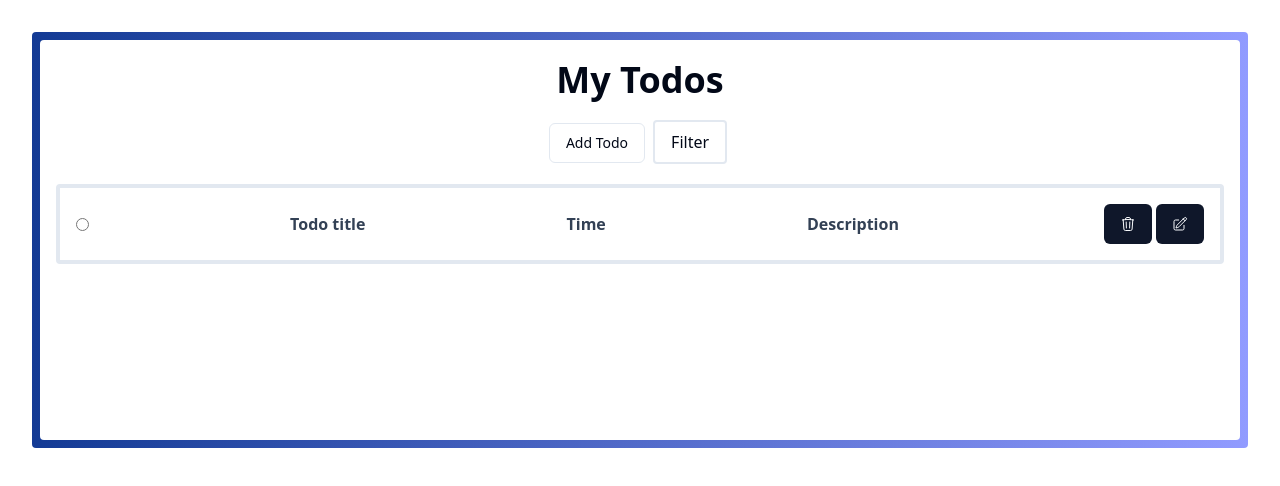
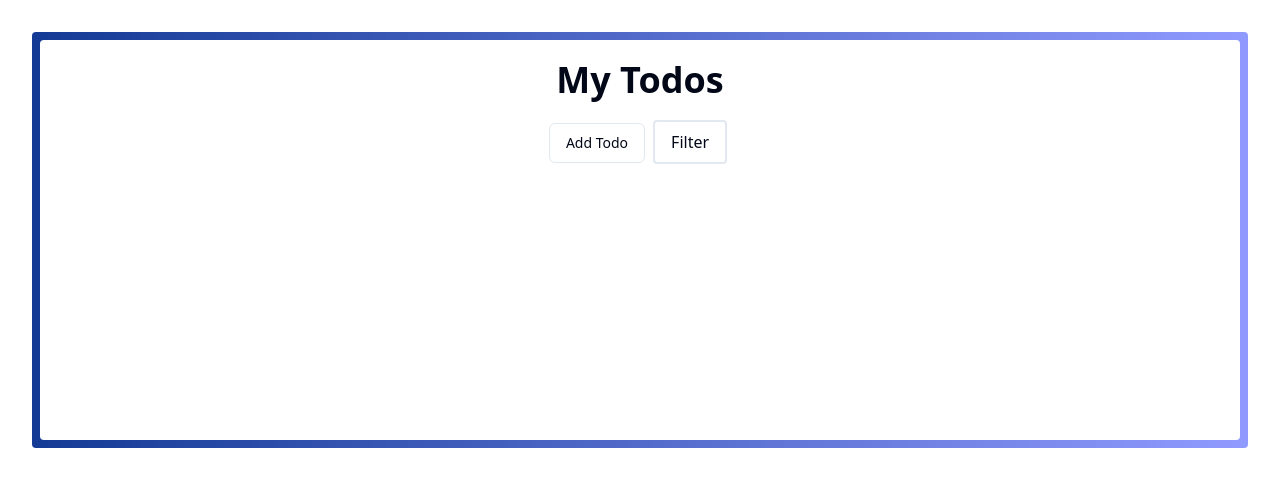
Before and after one commit to rasel-gannicus/Todo-App-With-Redux-Typescript-Tailwind, a React (Vite) app: page / in a window 1280 px wide. Shown: the top 486 px of the page. Built offline with nearby package versions, Linux system fonts and the light colour scheme.

Commit message:
practicing with todo app

```diff
--- a/src/components/AddTodoModal.tsx
+++ b/src/components/AddTodoModal.tsx
@@ -23,6 +23,8 @@ const AddTodoModal = () => {
 
   const handleSubmit = (e: FormData) => {
     e.preventDefault();
+    setTitle(e.target.title.value);
+    setDesc(e.target.desc.value);
     console.log({title, desc});
     dispatch(addTodo({title, description:desc}))
   };
@@ -43,6 +45,7 @@ const AddTodoModal = () => {
           <Input
             onBlur={(e) => setTitle(e.target.value)}
             id="title"
+            name = "title"
             className="col-span-3"
           />
         </div>
@@ -51,8 +54,9 @@ const AddTodoModal = () => {
             Description
           </Label>
           <Input
-            onBlur={(e) => setDesc(e.target.value)}
+            onChange={(e) => setDesc(e.target.value)}
             id="desc"
+            name = 'desc'
             className="col-span-3"
           />
         </div>
--- a/src/pages/todoCard.tsx
+++ b/src/pages/todoCard.tsx
@@ -2,13 +2,15 @@ import DeleteButton from "@/components/ui/DeleteButton";
 import EditButton from "@/components/ui/EditButton";
 import { Button } from "@/components/ui/button";
 
-const TodoCard = () => {
+const TodoCard = ({...todo}) => {
+
+  // console.log(todo);
   return (
     <div className="flex justify-between items-center bg-white px-4 mx-4 rounded-sm py-4 font-semibold text-slate-700  border-4 border-slate-400-700">
-      <input type="radio" name="" id="" />
-      <p>Todo title</p>
+      <input type="checkbox" className="default:ring-8" />
+      <p>{todo.title || 'Title'}</p>
       <p>Time</p>
-      <p>Description</p>
+      <p>{todo.description || 'Description'}</p>
       <div className="">
         <Button className="mx-1 hover:bg-red-600">
           <DeleteButton />
--- a/src/pages/todoContainer.tsx
+++ b/src/pages/todoContainer.tsx
@@ -4,8 +4,10 @@ import EditButton from "@/components/ui/EditButton";
 import { Button } from "@/components/ui/button";
 import { Dialog, DialogTrigger } from "@/components/ui/dialog";
 import TodoCard from "./todoCard";
+import { useAppSelector } from "@/Redux/hook";
 
 const TodoContainer = () => {
+  const todos = useAppSelector(state => state.todo.todos);
   return (
     <div>
       <div className="my-5 ">
@@ -20,7 +22,9 @@ const TodoContainer = () => {
         <button className="border-2 px-4 me-3 rounded-sm py-2">Filter</button>
       </div>
       <div>
-        <TodoCard />
+        {
+          todos.map(todo=><TodoCard {...todo} />)
+        }
       </div>
     </div>
   );
```
